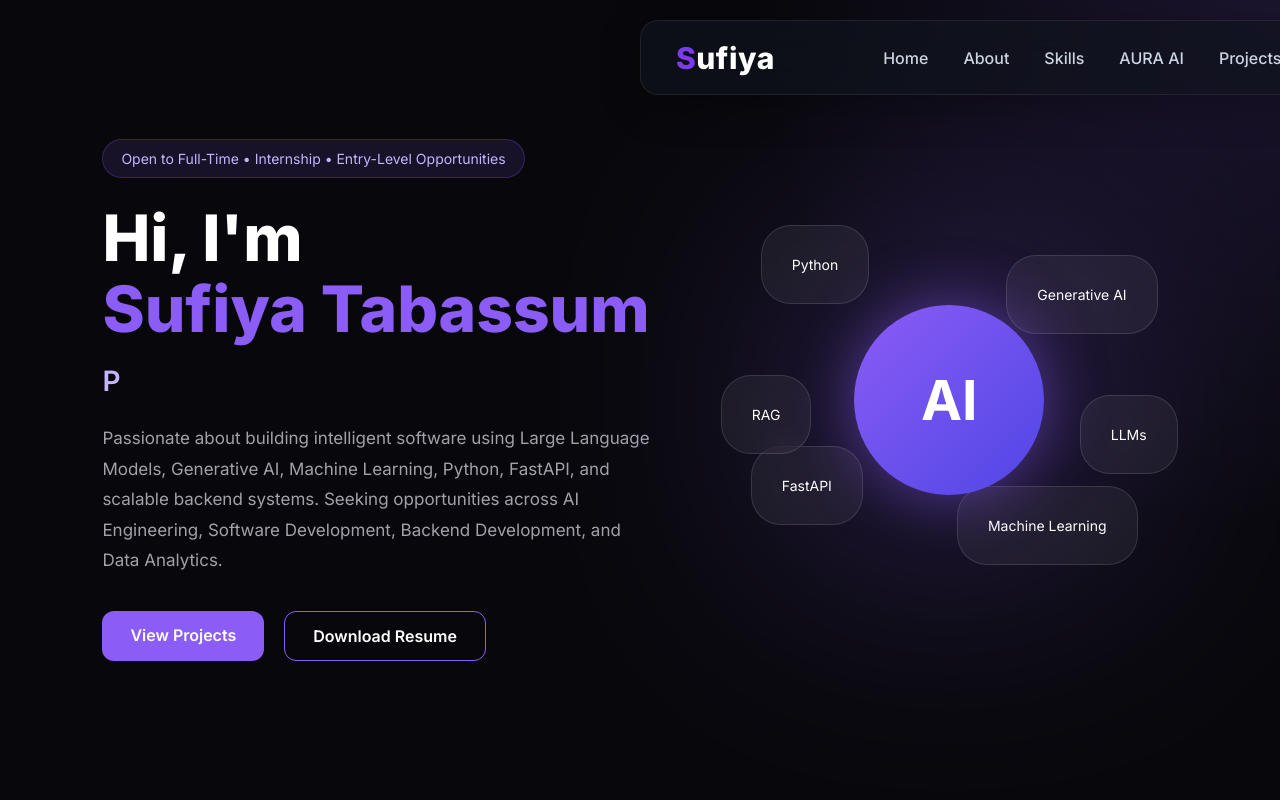
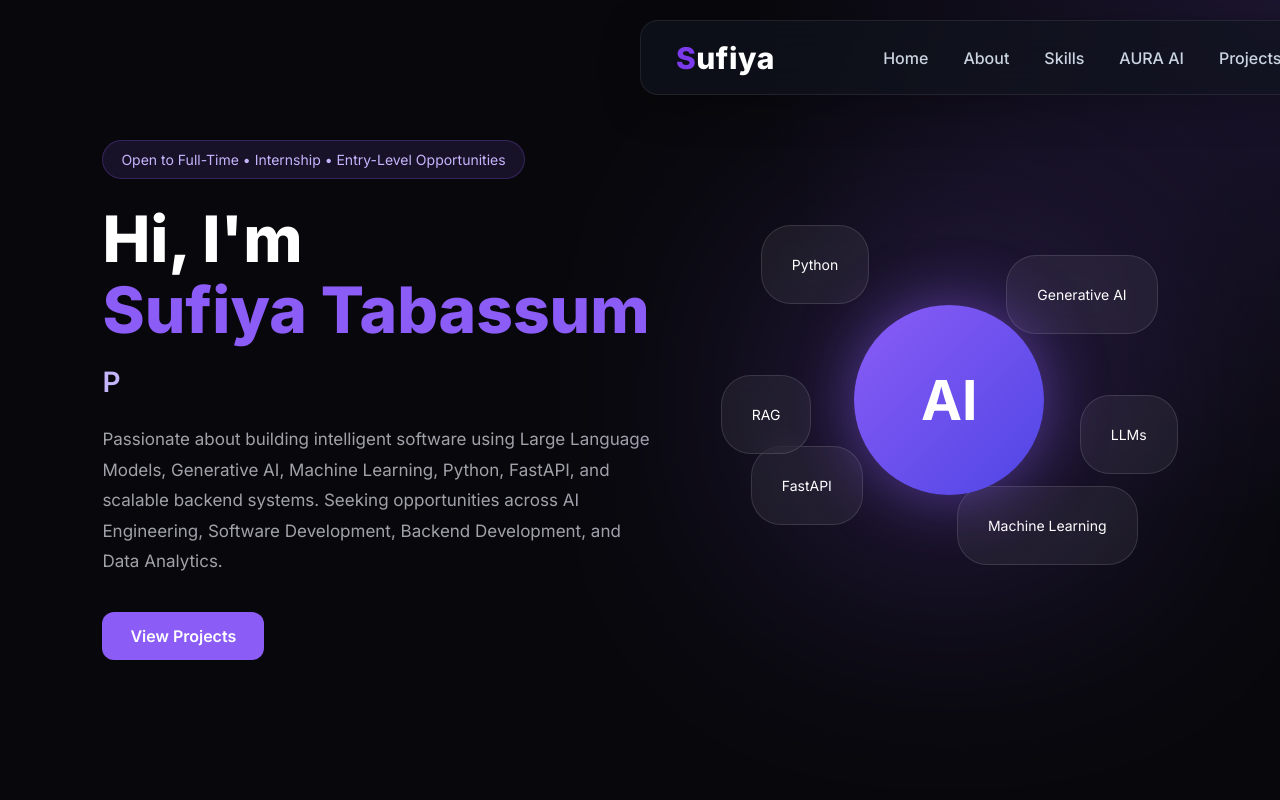
Before and after one commit to sufiyatabassum308-stack/Portfolio, a React app: page / in a window 1280 px wide. Shown: the top 800 px of the page. Built offline with nearby package versions, Linux system fonts and the light colour scheme; the HTML template or start-up script is replaced by a standard one.

Commit message:
Remove resume download button

```diff
--- a/src/components/Hero.jsx
+++ b/src/components/Hero.jsx
@@ -69,15 +69,7 @@ function Hero() {
   <a href="#featured" className="primary-btn">
     View Projects
   </a>
-
-  <a
-  href="/resume/Sufiya(2026).pdf"
-  download
-  className="secondary-btn"
->
-  Download Resume
-</a>
-</div>
+          </div>
         </motion.div>
 
         {/* RIGHT */}
```
Also changed, not shown: 1 other file (tests, documents, lock files or other folders).
